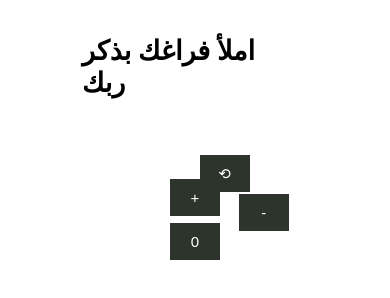
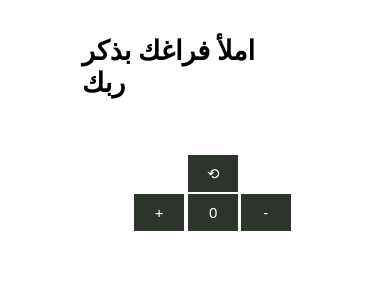
Before and after one commit to mariam502/C_ounter, a plain HTML site: page index.html in a window 390 px wide. Drawn offline with Linux system fonts and the light colour scheme.

Commit message:
update responsive 400

```diff
--- a/style.css
+++ b/style.css
@@ -66,3 +66,46 @@ h1 {
     font-size: 27px;
   }
 }
+
+@media only screen and (max-width: 400px) {
+  button {
+    width: 50px;
+    height: 37px;
+    margin: 3%;
+    font-size: 15px;
+  }
+  .container {
+    height: calc(15vw - 10px);
+    width: calc(29vw - 10px);
+    margin: 20%;
+    display: flex;
+    justify-content: center;
+    flex-wrap: wrap;
+    align-content: center;
+    position: relative;
+  }
+  .uturn {
+    position: absolute;
+    bottom: 100%;
+    left: 40.5%;
+  }
+  .mins {
+    position: absolute;
+    bottom: 19.5%;
+    left: 91.5%;
+  }
+  .key{
+    position: absolute;
+    bottom: 19.5%;
+    left: 40.5%;
+  }
+  .plus{
+    position: absolute;
+    bottom: 19.5%;
+    right:  57.5%;
+  }
+  h1 {
+    font-size: 27px;
+  }
+
+}
```
